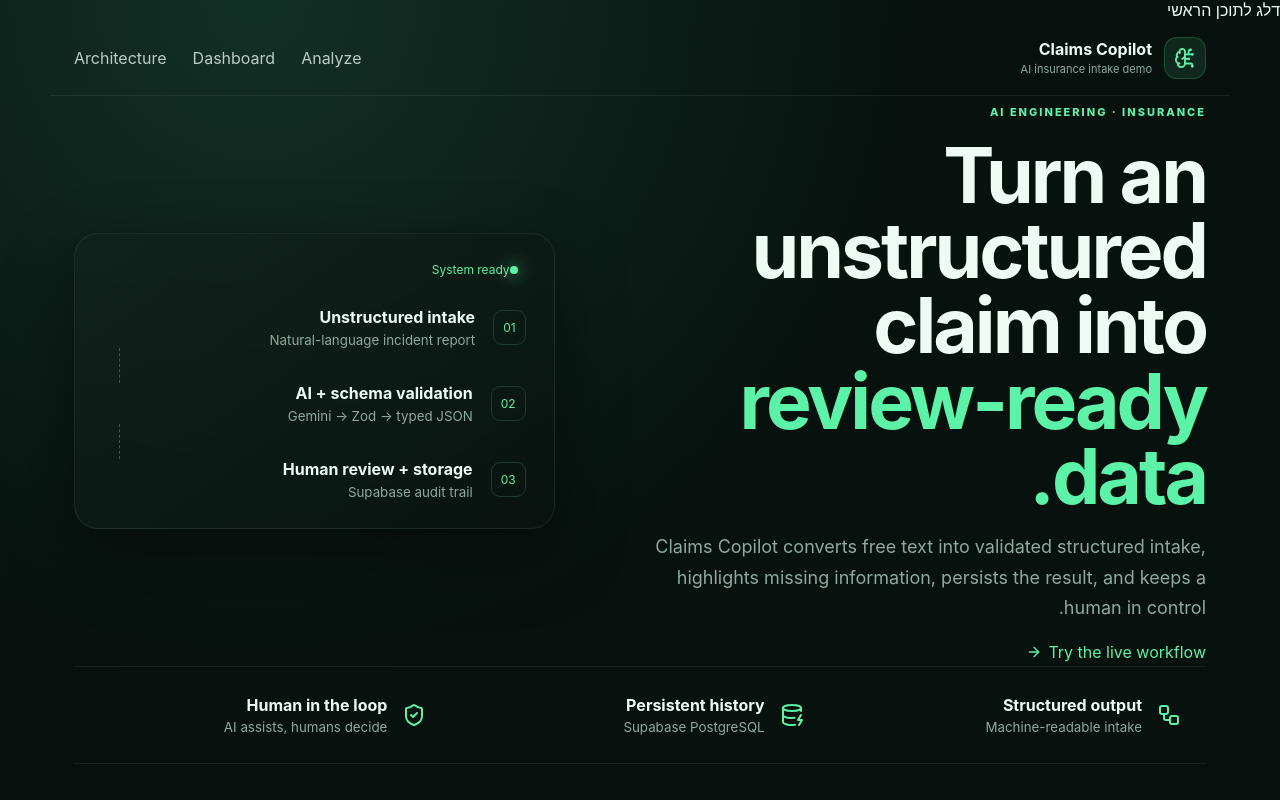
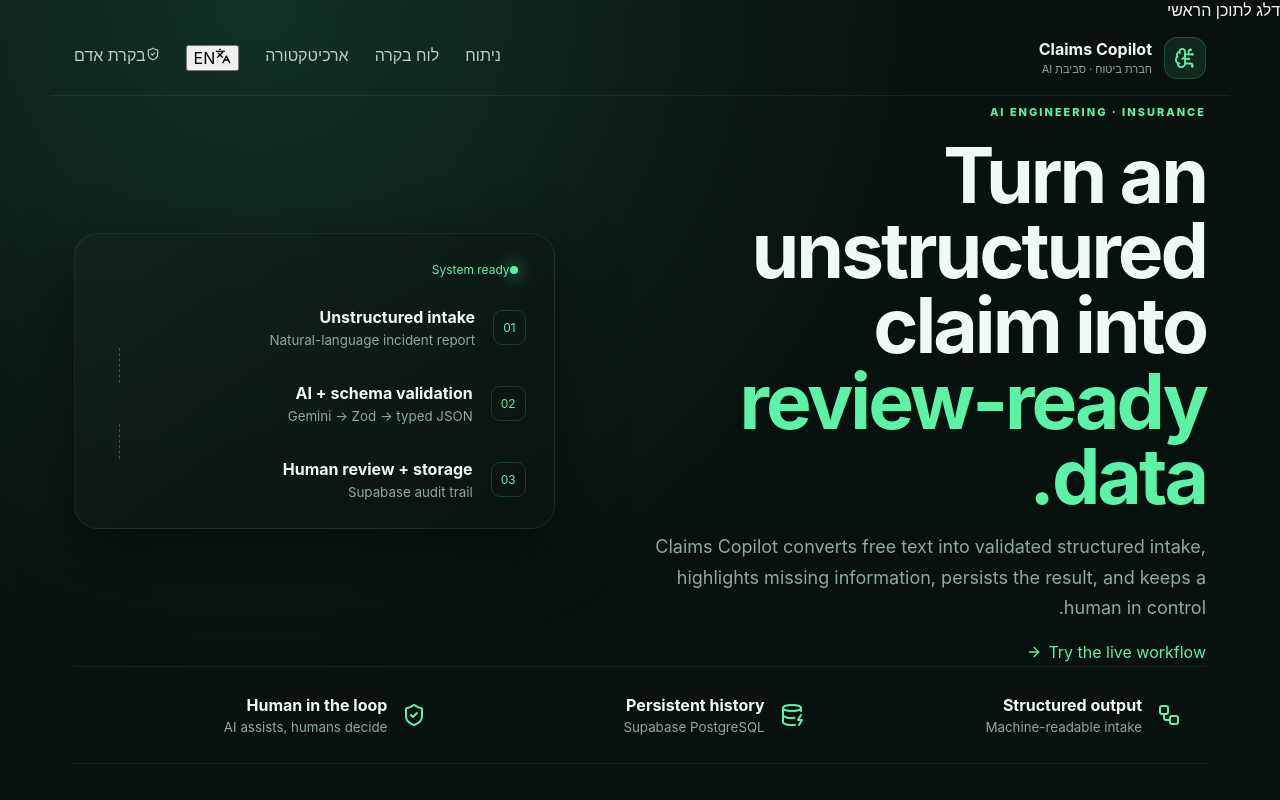
Before and after one commit to Nisan-Sinai/harel-ai-claims-copilot, a Next.js app: page / in a window 1280 px wide. Shown: the top 800 px of the page. Built offline with nearby package versions, Linux system fonts and the light colour scheme.

Commit message:
feat: add bilingual insurance company navigation

```diff
--- a/components/Nav.tsx
+++ b/components/Nav.tsx
@@ -1,2 +1,11 @@
-import Link from "next/link"; import { BrainCircuit } from "lucide-react";
-export function Nav(){return <header className="nav"><Link className="brand" href="/"><span className="brand-mark"><BrainCircuit size={22}/></span><span><b>Claims Copilot</b><small>AI insurance intake demo</small></span></Link><nav><Link href="/">Analyze</Link><Link href="/dashboard">Dashboard</Link><Link href="/architecture">Architecture</Link></nav></header>}
+"use client";
+import Link from "next/link";
+import { BrainCircuit, Languages, ShieldCheck } from "lucide-react";
+import { useEffect, useState } from "react";
+
+export function Nav(){
+  const [en,setEn]=useState(false);
+  useEffect(()=>{const saved=localStorage.getItem("claims-locale")==="en";setEn(saved);document.documentElement.lang=saved?"en":"he";document.documentElement.dir=saved?"ltr":"rtl"},[]);
+  function toggle(){const next=!en;setEn(next);localStorage.setItem("claims-locale",next?"en":"he");document.documentElement.lang=next?"en":"he";document.documentElement.dir=next?"ltr":"rtl";window.dispatchEvent(new CustomEvent("claims-locale",{detail:next?"en":"he"}))}
+  return <header className="nav"><Link className="brand" href="/" aria-label="Insurance AI Claims Copilot"><span className="brand-mark"><BrainCircuit size={22}/></span><span><b>Claims Copilot</b><small>{en?"Insurance Company · AI workspace":"חברת ביטוח · סביבת AI"}</small></span></Link><nav aria-label={en?"Main navigation":"ניווט ראשי"}><Link href="/">{en?"Analyze":"ניתוח"}</Link><Link href="/dashboard">{en?"Dashboard":"לוח בקרה"}</Link><Link href="/architecture">{en?"Architecture":"ארכיטקטורה"}</Link><button className="nav-tool" onClick={toggle} aria-label={en?"Switch to Hebrew":"Switch to English"}><Languages size={16}/>{en?"עברית":"EN"}</button><span className="secure-pill"><ShieldCheck size={14}/>{en?"Human reviewed":"בקרת אדם"}</span></nav></header>
+}
```
